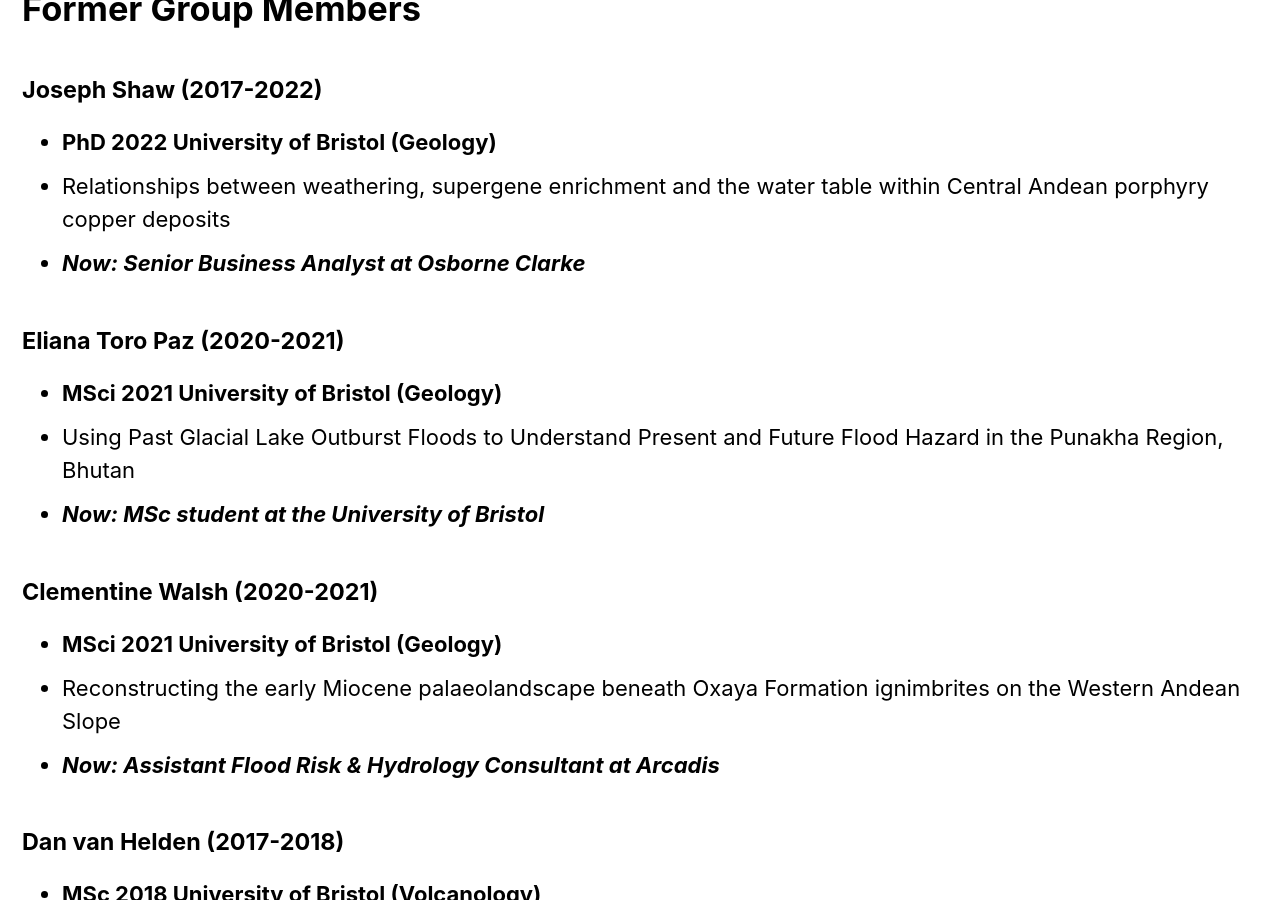
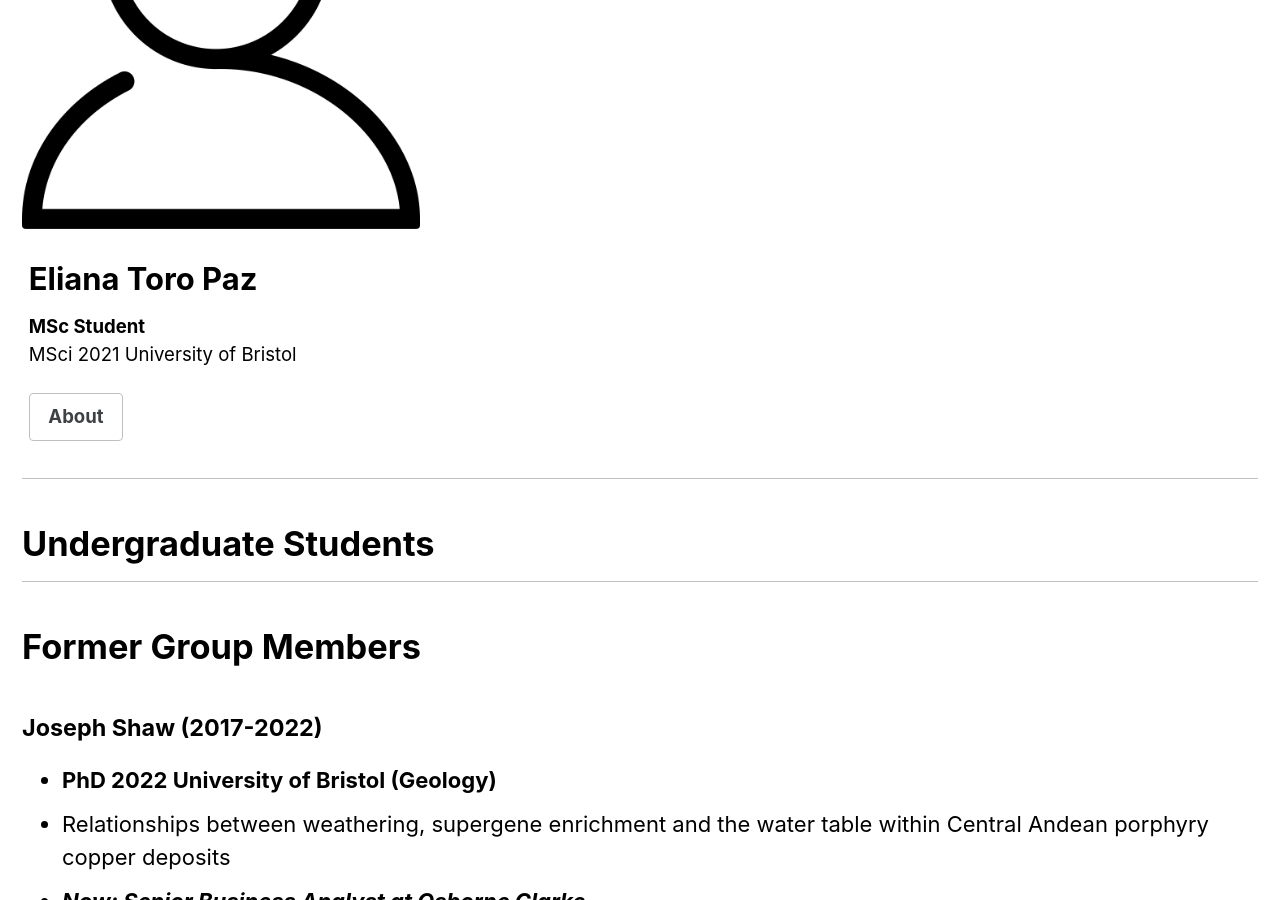
Before and after one commit to baadams/baadams.github.io, a Jekyll site: the page built from _pages/people.md, in a window 1280 px wide and 900 px high, scrolled down 2527 px. Built offline with Jekyll 4.4.1, drawn with Linux system fonts in a browser that asks for light colours; cached includes are drawn as plain includes.

Commit message:
Update people.md

```diff
--- a/_pages/people.md
+++ b/_pages/people.md
@@ -33,7 +33,7 @@ researchers:
               PhD  2021 University of Plymouth<br/>
               MSci 2017 Imperial College London
               "
-    url: "http://www.bristol.ac.uk/earthsciences/people/jesse-zondervan/overview.html"
+    url: "https://www.jesserubenzondervan.com/home"
     btn_label: "About"
     btn_class: "btn--inverse"
 
@@ -44,11 +44,20 @@ researchers:
               PhD  2017 University of Bristol<br/>
               MEng 2012 University of Bristol
               "
-    url: "http://www.bristol.ac.uk/earthsciences/people/odysseas-a-pappas/overview.html"
+    url: "https://research-information.bris.ac.uk/en/persons/odysseas-pappas"
     btn_label: "About"
     btn_class: "btn--inverse"
 
 postgrads:
+  - image_path: /assets/images/blank.png
+    alt: "Eliana Toro Paz"
+    title: "Eliana Toro Paz"
+    excerpt: "**MSc Student**<br/>
+              MSci  2021 University of Bristol
+              "
+    url: "https://research-information.bris.ac.uk/en/persons/eliana-f-e-toro-paz"
+    btn_label: "About"
+    btn_class: "btn--inverse"
 
 undergrads:
 
```
